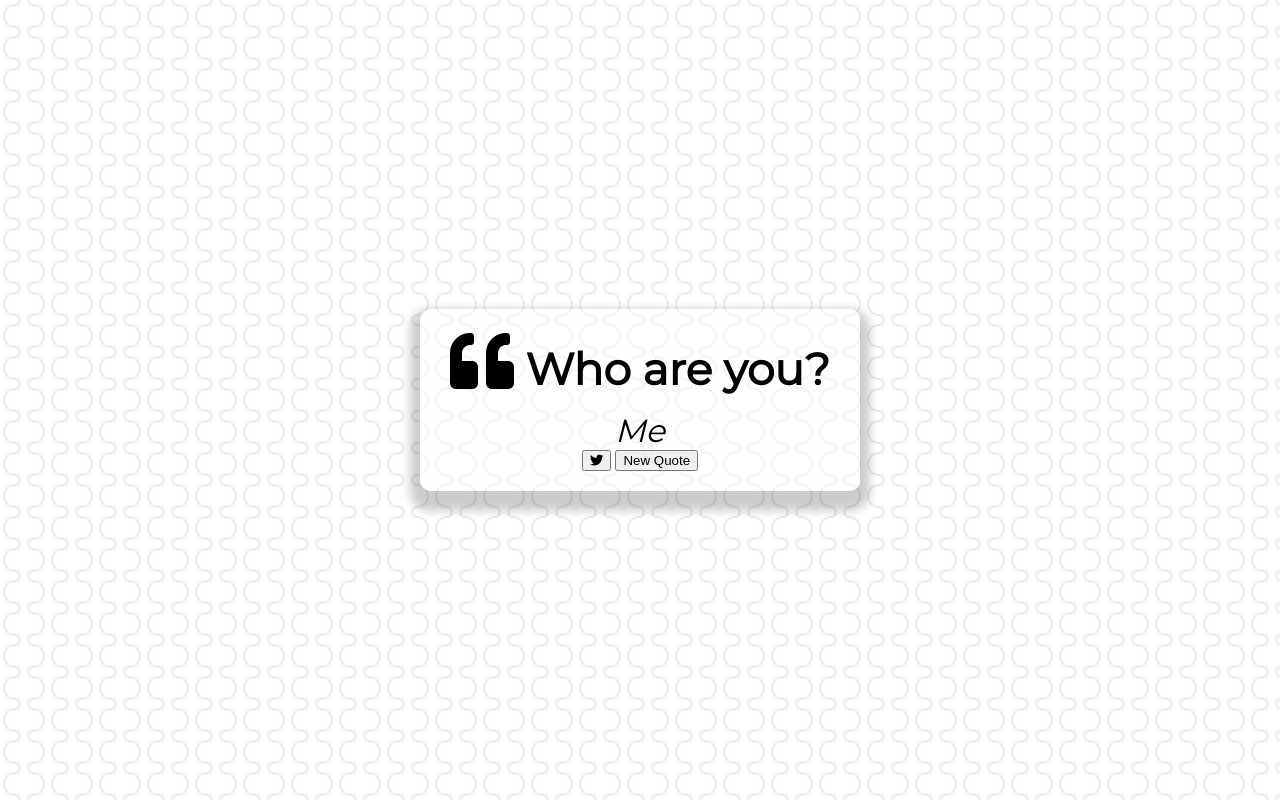
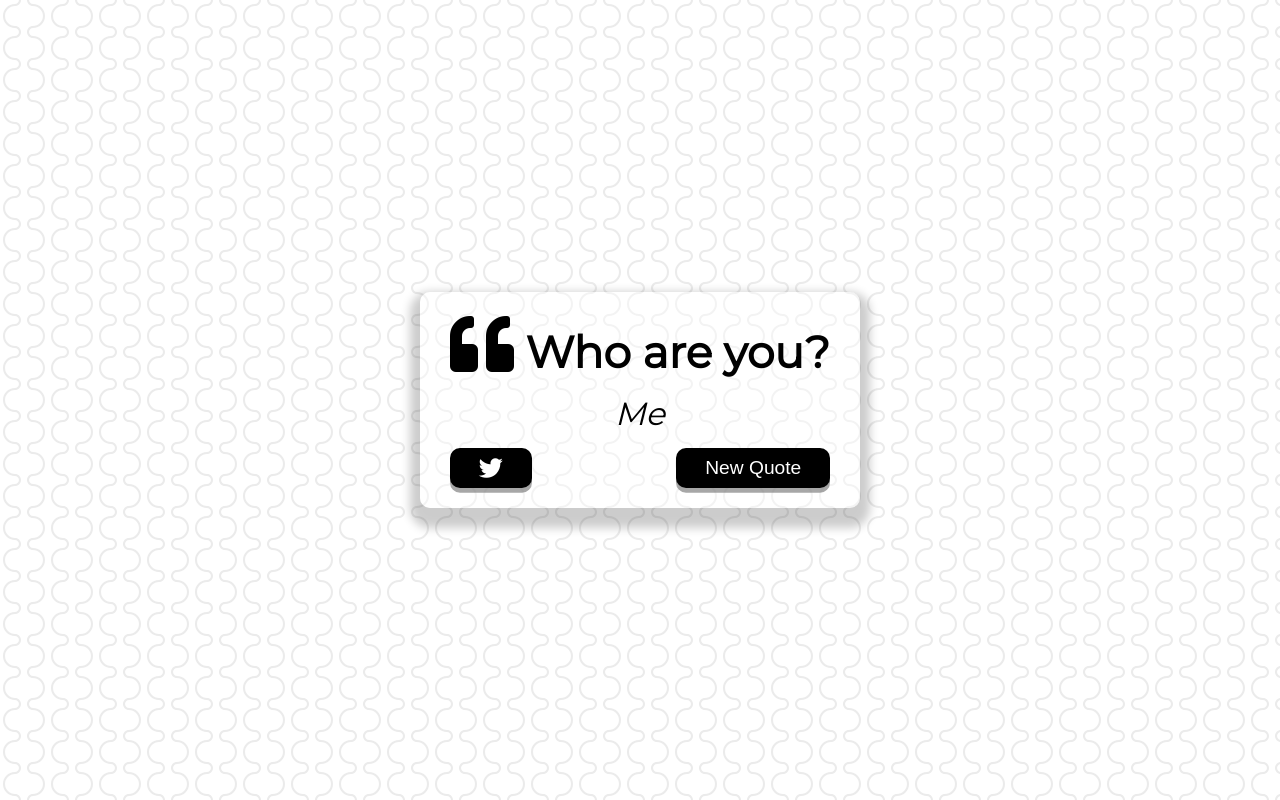
Before and after one commit to pageau92/Quote-Generator, a plain HTML site: page index.html in a window 1280 px wide. Drawn offline with Linux system fonts and the light colour scheme.

Commit message:
finished html and css

```diff
--- a/style.css
+++ b/style.css
@@ -47,6 +47,42 @@ body {
   font-style: italic;
 }
 
+.button-container {
+  margin-top: 15px;
+  display: flex;
+  justify-content: space-between;
+}
+
+button {
+  cursor: pointer;
+  font-size: 1.2rem;
+  height: 2.5rem;
+  border: none;
+  border-radius: 10px;
+  color: #fff;
+  background-color: #000;
+  outline: none;
+  padding: 0.5rem 1.8rem;
+  box-shadow: 0 0.3rem rgba(121, 121, 121, 0.65);
+}
+
+button:hover {
+  filter: brightness(110%);
+}
+
+button:active {
+  transform: translate(0 0.3rem);
+  box-shadow: 0 0.1rem rgba(255, 255, 255, 0.65);
+}
+
+.twitter-button:hover {
+  color: #38A1F3;
+}
+
+.fa-twitter {
+  font-size: 1.5rem;
+}
+
 /* Media Query: Tablet or Smaller */
 @media screen and (max-width: 1000px) {
   .quote-container {
```
